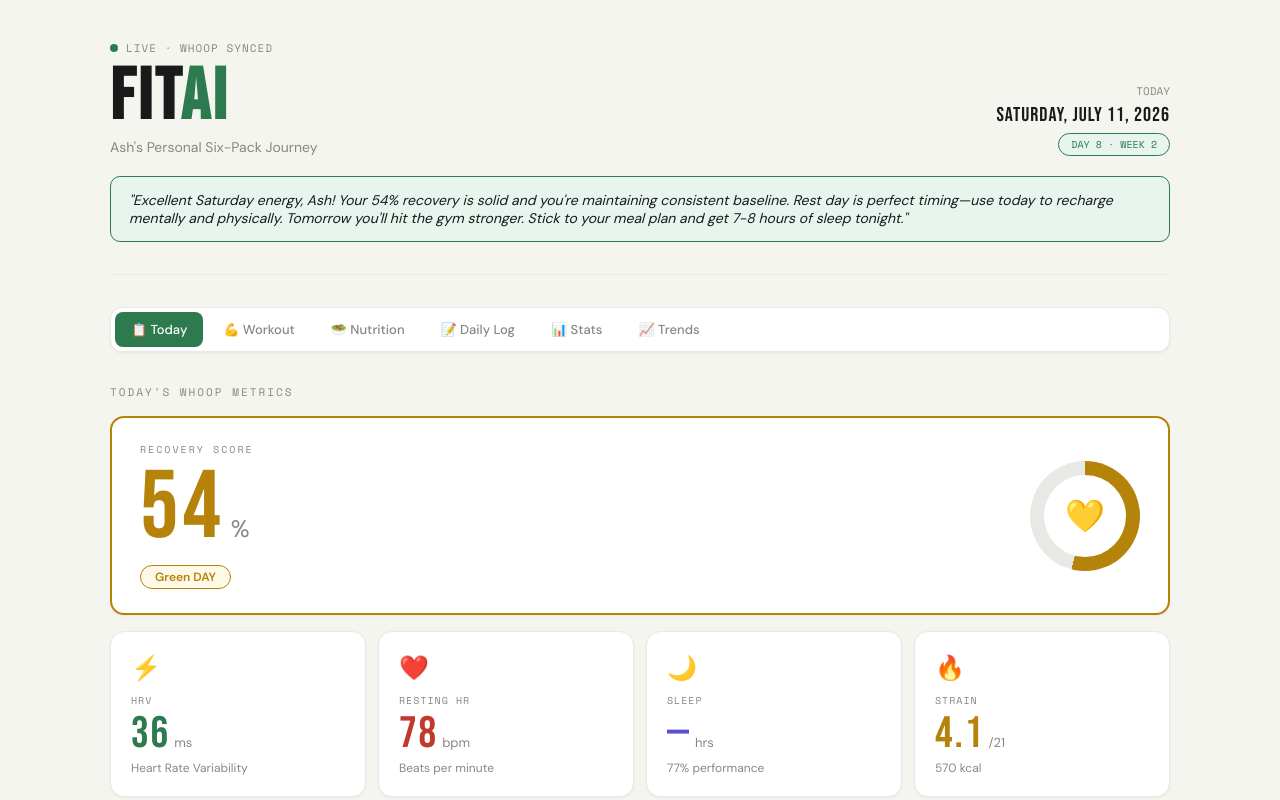
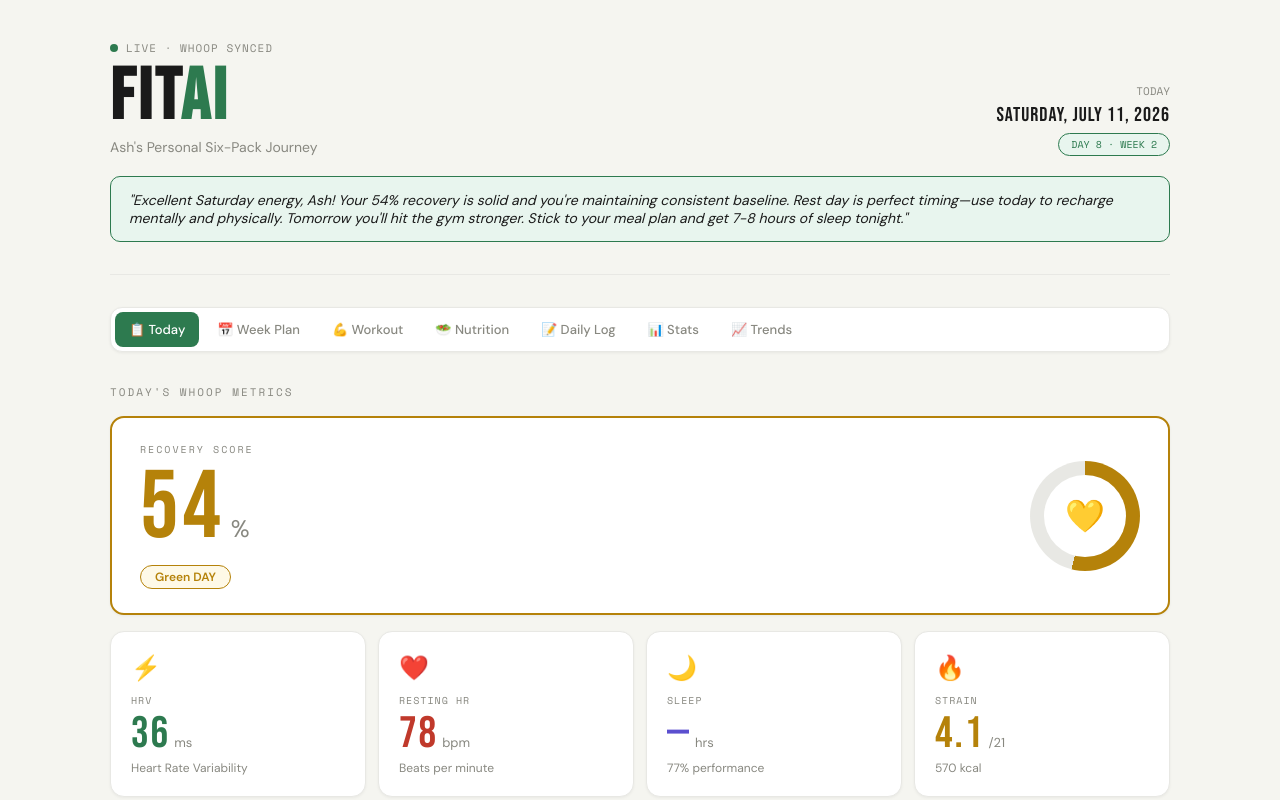
Before and after one commit to ashgoy05/fitai, a React (Vite) app: page / in a window 1280 px wide. Shown: the top 800 px of the page. Built offline with nearby package versions, Linux system fonts and the light colour scheme.

Commit message:
Add files via upload

```diff
--- a/src/App.jsx
+++ b/src/App.jsx
@@ -10,6 +10,7 @@
 import ProgressInsight from './components/ProgressInsight.jsx';
 import StatsTab from './components/StatsTab.jsx';
 import DailyLog from './components/DailyLog.jsx';
+import WeeklyPlan from './components/WeeklyPlan.jsx';
 
 export default function App() {
   const [activeTab, setActiveTab] = useState('today');
@@ -17,12 +18,13 @@
   const history = historyData || [];
 
   const tabs = [
-    { id: 'today',     label: "📋 Today" },
-    { id: 'workout',   label: '💪 Workout' },
-    { id: 'nutrition', label: '🥗 Nutrition' },
-    { id: 'log',       label: '📝 Daily Log' },
-    { id: 'stats',     label: '📊 Stats' },
-    { id: 'trends',    label: '📈 Trends' },
+    { id: 'today',    label: '📋 Today' },
+    { id: 'weekly',   label: '📅 Week Plan' },
+    { id: 'workout',  label: '💪 Workout' },
+    { id: 'nutrition',label: '🥗 Nutrition' },
+    { id: 'log',      label: '📝 Daily Log' },
+    { id: 'stats',    label: '📊 Stats' },
+    { id: 'trends',   label: '📈 Trends' },
   ];
 
   return (
@@ -39,7 +41,7 @@
         }}>
           {tabs.map(tab => (
             <button key={tab.id} onClick={() => setActiveTab(tab.id)} style={{
-              padding: '9px 16px', borderRadius: '8px', border: 'none',
+              padding: '9px 14px', borderRadius: '8px', border: 'none',
               cursor: 'pointer', fontFamily: 'var(--font-body)', fontSize: '13px',
               fontWeight: '500', transition: 'all 0.2s',
               background: activeTab === tab.id ? 'var(--accent)' : 'transparent',
@@ -50,7 +52,6 @@
           ))}
         </div>
 
-        {/* Today — workout is fully expandable here too */}
         {activeTab === 'today' && (
           <div style={{ display: 'flex', flexDirection: 'column', gap: '20px' }}>
             <HeroMetrics plan={plan} />
@@ -60,7 +61,7 @@
             <ProgressInsight insight={plan.progress_insight} daysOnProgram={plan.days_on_program} weekNumber={plan.week_number} />
           </div>
         )}
-
+        {activeTab === 'weekly'    && <WeeklyPlan />}
         {activeTab === 'workout'   && <WorkoutPlan workout={plan.workout} compact={false} />}
         {activeTab === 'nutrition' && <MealPlan mealPlan={plan.meal_plan} compact={false} />}
         {activeTab === 'log'       && <DailyLog />}
```
